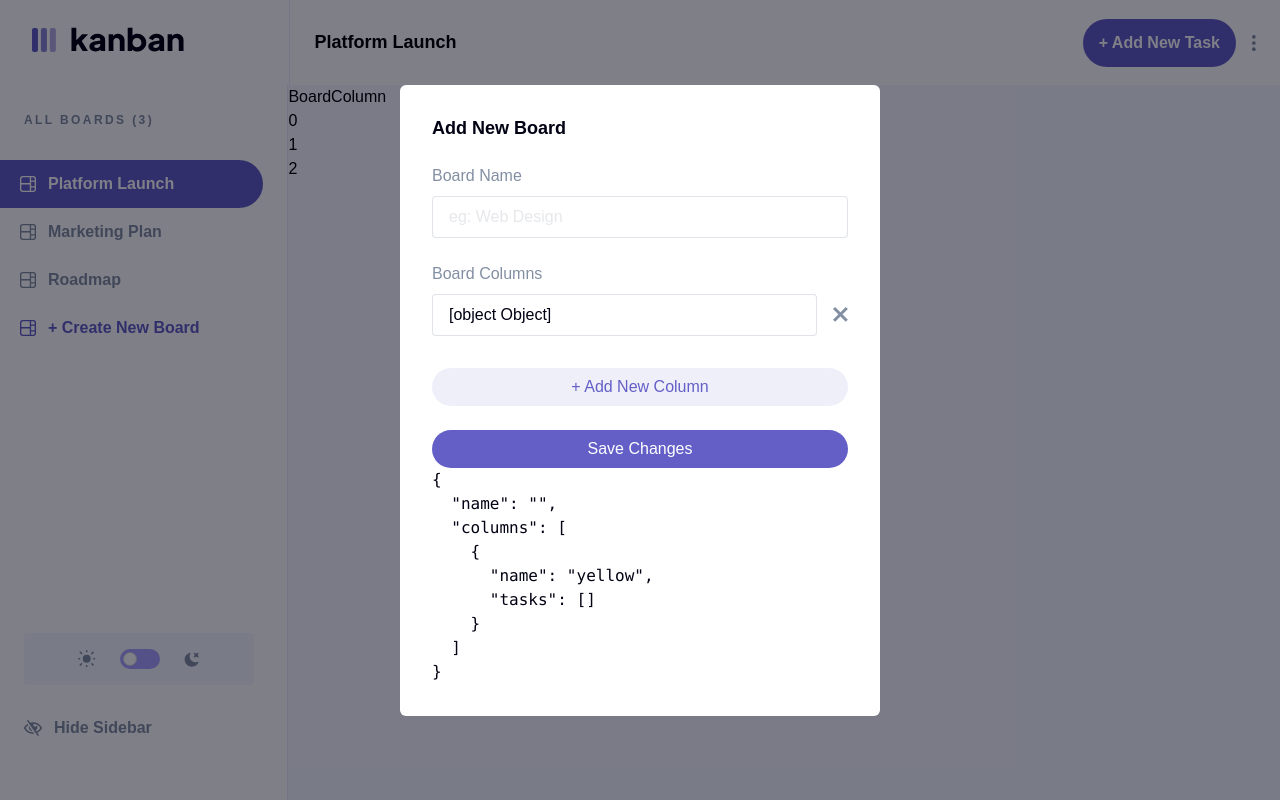
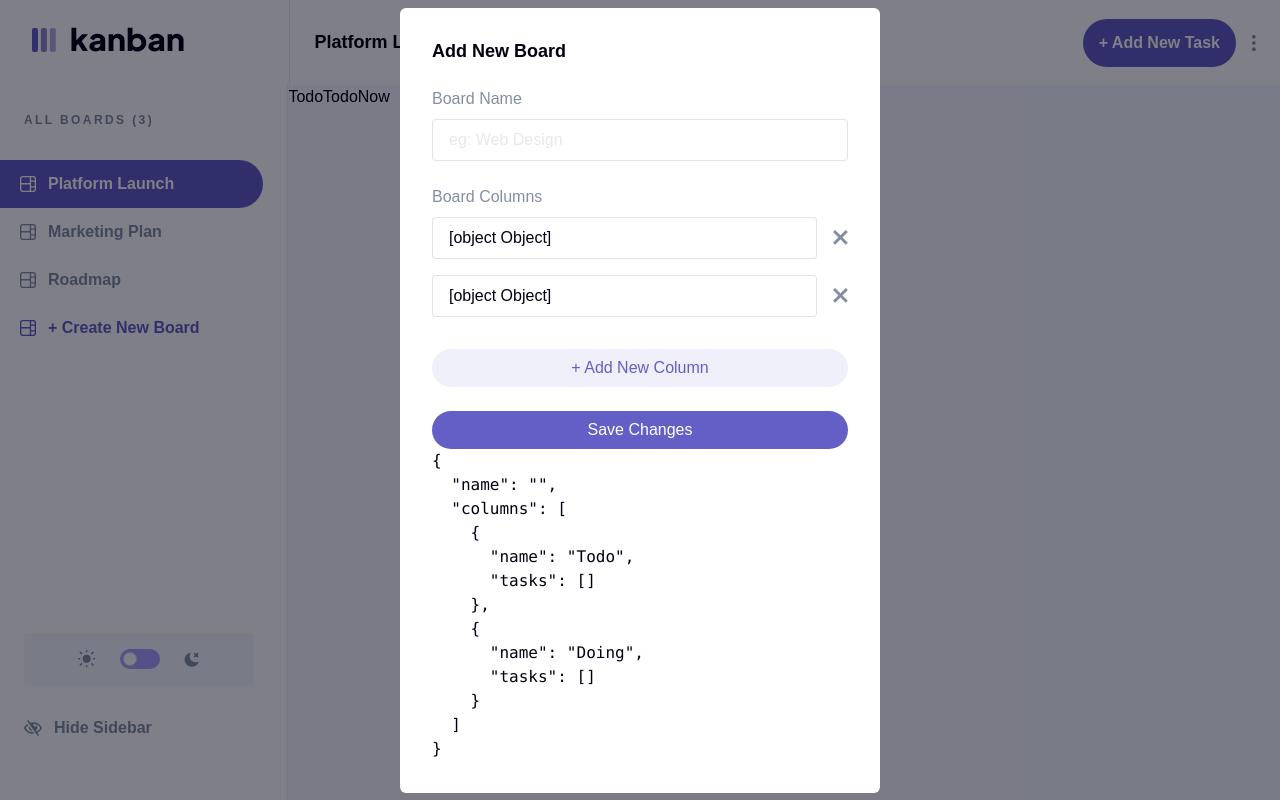
Before and after one commit to Em-codes/kanban-project-manager, a Next.js app: page / in a window 1280 px wide. Both pictures are taken after a click on the element "+ Create New Board". Built offline with nearby package versions, Linux system fonts and the light colour scheme.

Commit message:
Dev - update

```diff
--- a/src/components/Board/BoardColumn.tsx
+++ b/src/components/Board/BoardColumn.tsx
@@ -3,31 +3,19 @@ import { useAppSelector } from 'app/hooks'
 import { RootState } from 'app/store'
 
 const BoardColumn = () => {
-    const data = useAppSelector((state: RootState) => state.boards)
-    // console.table(data)
-    let boardsData = data.boards.map((val) => val.columns)
-    let namel = boardsData.map((val) => val.map((val) => val.tasks))
-    let namelT = boardsData.map((val) => val.map((val) => val.name))
-    // console.log('mau', namel)
+    const boards = useAppSelector((state: RootState) => state.boards.boards)
+    const currentBoard = useAppSelector((state: RootState) => state.currentBoard.value)
+    const boardColumns =  boards?.map((val) => val.columns[currentBoard])
+    const showBoards =  boardColumns?.map((val) => val.name)
+    console.log('sb', showBoards)
+    console.log('bc', boardColumns)
 
-    const x =  {namel}
-    console.log(x)
-    console.log(namelT)
 
 
   return (
 
-    <div>BoardColumn
-        <div>
-            {namel.map((val, i) => (
-                <div key={i}>
-                    <p>{i}</p>
-                </div>
-            ))}
-        </div>
-        <div>
-        </div>
-
+    <div>
+        {showBoards}
     </div>
   )
 }
--- a/src/components/Modal/AddNewTaskModal.tsx
+++ b/src/components/Modal/AddNewTaskModal.tsx
@@ -5,6 +5,8 @@ import React from 'react'
 import Button from '@components/shared/Button'
 import TextArea from '@components/shared/TextArea'
 import StatustDropdown from '@components/shared/StatustDropdown'
+import { useAppSelector } from 'app/hooks'
+import { RootState } from 'app/store'
 
 const AddNewTaskModal = () => {
 
@@ -15,11 +17,22 @@ const AddNewTaskModal = () => {
         )
     })
 
+    const boards = useAppSelector((state: RootState) => state.boards.boards)
+    const currentBoard = useAppSelector((state: RootState) => state.currentBoard.value)
+    const boardColumns =  boards?.map((val) => val.columns[currentBoard])
+    const showBoards =  boardColumns?.map((val) => val.name)
+
     return (
         <div>
             <h1 className="text-lg font-bold mb-6"> Add New Task</h1>
             <Formik
-                initialValues={{ title: "", subtasks: [] }}
+                // initialValues={{ title: "", subtasks: [] }}
+                initialValues={{
+                    title: "",
+                    description: "",
+                    subtasks: ['', ''],
+                    // status: status
+                }}
                 validationSchema={validate}
                 onSubmit={(values, { setSubmitting, resetForm }) => {
                     setSubmitting(true)
@@ -32,8 +45,8 @@ const AddNewTaskModal = () => {
             >
                 {({ values, isSubmitting, handleSubmit }) => (
                     <Form onSubmit={handleSubmit}>
-                        <TextInput label='Board Name' name="title" type="input" placeholder='eg: Web Design' />
-                        <TextArea label="Description" name="description" type="text" placeholder="e.g. It’s always good to take a break. This 15 minute break will recharge the batteries a little." />
+                        <TextInput label='Title' name="title" type="input" placeholder='eg: Take Coffee Break' />
+                        <TextArea label="Description" name="description" type="text" placeholder="e.g. It's always good to take a break. This 15 minute break will recharge the batteries a little." />
 
                          <label className="body-md text-sm font-bold capitalize text-mediumGrey dark:text-white mt-6 block">
                             subtasks
@@ -70,7 +83,7 @@ const AddNewTaskModal = () => {
                             )}
                         />
 
-                        <StatustDropdown /> <br /> <br />
+                        <StatustDropdown columns={boardColumns} /> <br /> <br />
 
                         <Button type="submit" disabled={isSubmitting} children={'Save Changes'} width={"w-full"} padding={'py-[7px]'} color={'text-white'} />
                         <pre>{JSON.stringify(values, null, 2)}</pre>
--- a/src/components/Modal/CreateNewBoard.tsx
+++ b/src/components/Modal/CreateNewBoard.tsx
@@ -11,9 +11,9 @@ const CreateNewBoard = () => {
     const dispatch = useAppDispatch()
     const validate = Yup.object({
         name: Yup.string().required("Board title is required"),
-        // columns: Yup.array().of(
-        //     Yup.string().required("Column title is required"),
-        // )
+        columns: Yup.array().of(
+            Yup.string().required("Column title is required"),
+        )
     })
 
     return (
@@ -22,7 +22,7 @@ const CreateNewBoard = () => {
             <Formik
                 initialValues={{
                      name: "",
-                      columns: [{name:"yellow", tasks:[] }]
+                     columns: [{ name: 'Todo', tasks: [] }, { name: 'Doing', tasks: [] }]
 
                     }}
                 validationSchema={validate}
@@ -44,12 +44,12 @@ const CreateNewBoard = () => {
                         </label>
 
                         <FieldArray name="columns"
-                            render={val => (
+                            render={arrayHelpers => (
                                 <div>
                                     {values.columns.map((_, i) => (
                                         <div key={i} className="flex">
                                             <TextInput label='' name={`columns[${i}]`} type="text" placeholder="e.g. Archived" />
-                                            <button onClick={() => val.remove(i)}
+                                            <button onClick={() => arrayHelpers.remove(i)}
                                              className="text-mediumGrey hover:text-mainRed ml-4"
                                             >
                                                 <svg width="15" height="15" xmlns="http://www.w3.org/2000/svg">
@@ -64,8 +64,8 @@ const CreateNewBoard = () => {
                                     <br />
 
                                     <button
-                                        type='submit'
-                                        // onClick={() => val.push({ name: "", tasks: [] })}
+                                        type='button'
+                                        onClick={() => arrayHelpers.push([{name:'', columns: []}])}
                                         // columns: [...prev.columns, { name: "", tasks: [] }]
                                         // onClick={() => val.push({name:"", tasks:[]})}
                                         className={'bg-[#635FC71A] rounded-full w-full py-[7px] text-mainPurple transition duration-200 text-base hover:bg-mainPurpleHover font-sans'}
--- a/src/components/shared/StatustDropdown.tsx
+++ b/src/components/shared/StatustDropdown.tsx
@@ -1,13 +1,17 @@
-import React, { useState} from 'react'
+import React, { useState } from 'react'
 
-const StatustDropdown = () => {
+interface statusProps {
+  columns: any[]
+}
+
+const StatustDropdown = ({columns, }: statusProps) => {
   const [showMenu, setShowMenu] = useState(false)
   return (
     <>
       <h3 className="mt-6 text-[13px] font-bold font-sans mb-[4px] text-mediumGrey dark:text-white">{'Status'}</h3>
 
       <button
-            onClick={() => setShowMenu(!showMenu )}
+        onClick={() => setShowMenu(!showMenu)}
         type="button"
         className="inline-flex justify-between items-center w-full rounded-md outline outline-1 outline-lightGreyLine shadow-sm px-4 py-2 bg-white text-sm font-medium text-black focus:outline-mainPurple dark:bg-darkGrey dark:text-white dark:outline-darkGreyLine"
         id="menu-button"
@@ -19,6 +23,30 @@ const StatustDropdown = () => {
           <path fillRule="evenodd" d="M5.293 7.293a1 1 0 011.414 0L10 10.586l3.293-3.293a1 1 0 111.414 1.414l-4 4a1 1 0 01-1.414 0l-4-4a1 1 0 010-1.414z" clipRule="evenodd" />
         </svg>
       </button>
+
+      <div
+        className="origin-top-right absolute right-0 mt-2 rounded-md shadow-lg bg-white  focus:outline-none dark:bg-veryDarkGrey"
+        >
+            <div className="py-1" >
+                {columns.map((column, i) => (
+                    <a
+                    // onClick={() => {
+                    //     if(status) {
+                    //         setStatus(column.name);
+                    //     } else {
+                    //         changeTaskStatus(data.id, column.name);
+                    //     }
+                    //     setShowMenu(false)
+                    // }}
+                    key={i}
+                    href="#"
+                    className="text-mediumGrey block px-4 py-2 text-sm hover:text-mainPurple hover:bg-mainPurple dark:hover:bg-white hover:bg-opacity-10 dark:hover:bg-opacity-10"
+                   >
+                        {column.name}
+                    </a>
+                ))}
+            </div>
+        </div>
     </>
   )
 }
--- a/src/pages/index.tsx
+++ b/src/pages/index.tsx
@@ -4,7 +4,8 @@ import Header from '@components/Header'
 import SideBar from '@components/SideBar'
 import Board from '@components/Board'
 import { getAllBoards } from 'features/board/boardSlice'
-import { useAppDispatch } from 'app/hooks'
+import { useAppDispatch, useAppSelector } from 'app/hooks'
+import { RootState } from 'app/store'
 import data from '../data.json'
 
 
@@ -15,6 +16,11 @@ const Home: NextPage = () => {
   useEffect(() => {
     dispatch(getAllBoards(data.boards))
   }, [])
+
+  // useEffect(() => {
+    const boards = useAppSelector((state: RootState) => state.boards.boards)
+    // console.log('boardstate', boards)
+  // }, [])
 
   const [isSidebar, setIsSidebar] = useState<boolean>(true)
 
```
Lines whose indentation alone changed are shown as unchanged.
